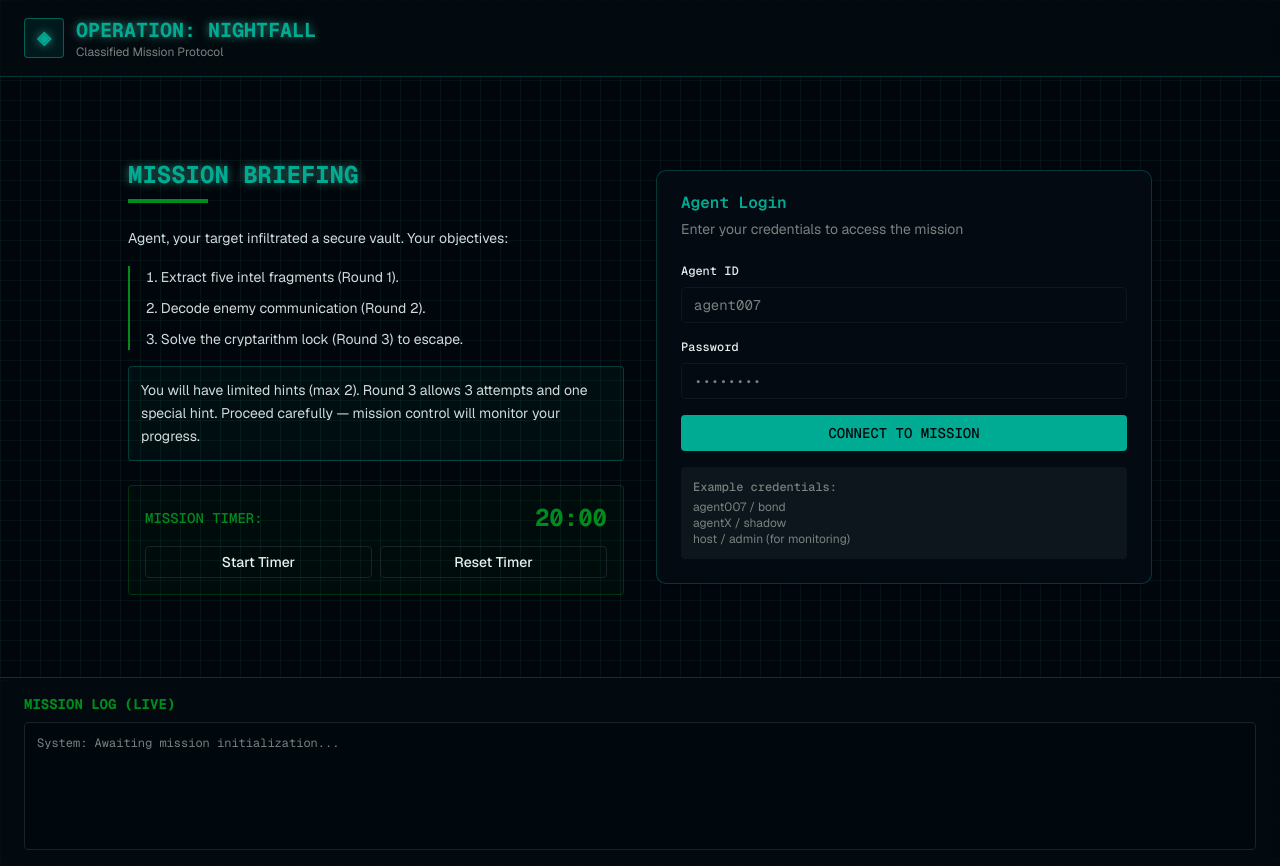
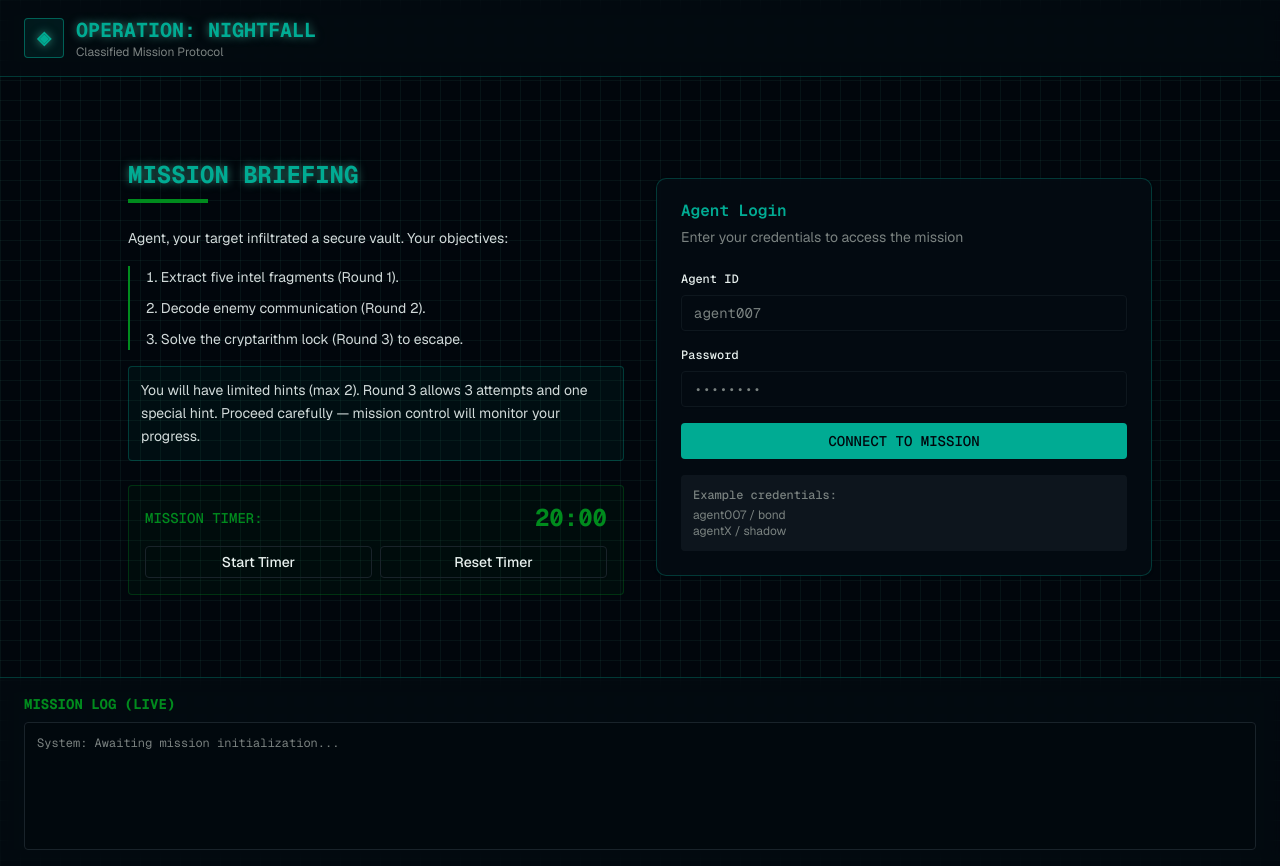
Before and after one commit to Sonalisinchu/v0-spy-escape-room, a Next.js app: page / in a window 1280 px wide. Built offline with nearby package versions, Linux system fonts and the light colour scheme.

Commit message:
chore: sync main changes into v0-spy-escape-room
Update all files and assets from main branch.

#VERCEL_SKIP

Co-authored-by: Sonali TS <178102743+Sonalisinchu@users.noreply.github.com>

```diff
--- a/components/login-screen.tsx
+++ b/components/login-screen.tsx
@@ -127,7 +127,7 @@ export function LoginScreen() {
                   <p className="mb-1 font-mono font-medium">Example credentials:</p>
                   <p>agent007 / bond</p>
                   <p>agentX / shadow</p>
-                  <p>host / admin (for monitoring)</p>
+                  <p>{""}</p>
                 </div>
               </form>
             </CardContent>
```
